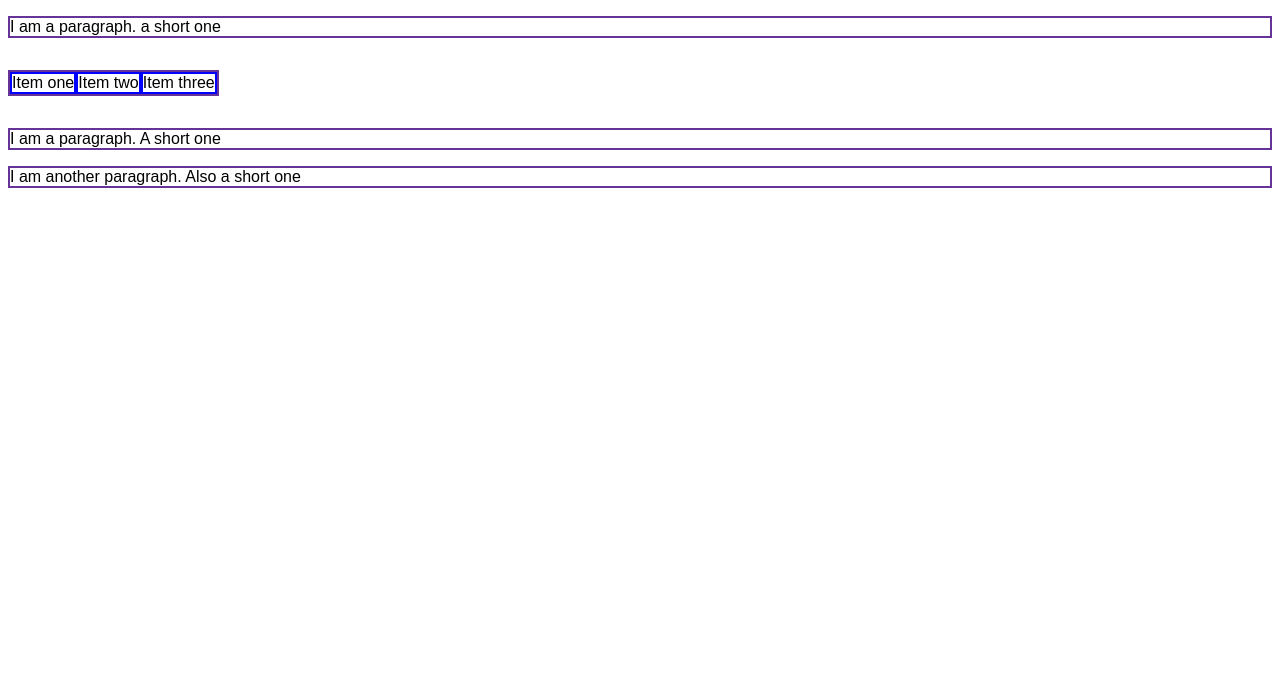
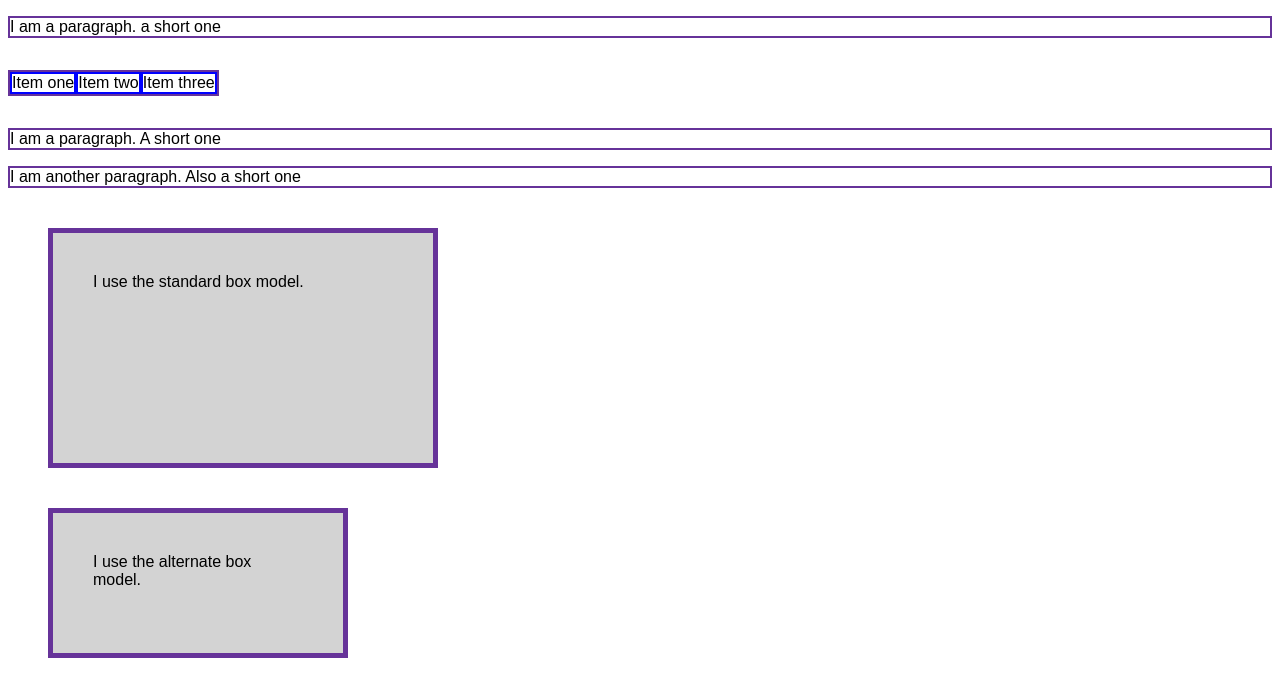
Before and after one commit to Angekarara/CSS-Learning, a plain HTML site: page Index.html in a window 1280 px wide. Drawn offline with Linux system fonts and the light colour scheme.

Commit message:
ft: add other 2 boxes

```diff
--- a/Index.html
+++ b/Index.html
@@ -15,5 +15,7 @@
     </ul>
     <p class="inline">I am a paragraph. A short one</p>
     <p class="inline">I am another paragraph. Also a short one</p>
+    <div class="box">I use the standard box model.</div>
+    <div class="box alternate">I use the alternate box model.</div>
   </body>
 </html>
--- a/index.css
+++ b/index.css
@@ -18,3 +18,14 @@ ul {
 .inline {
   display: block;
 }
+.box {
+  border: 5px solid rebeccapurple;
+  background-color: lightgray;
+  padding: 40px;
+  margin: 40px;
+  width: 300px;
+  height: 150px;
+}
+.alternate {
+  box-sizing: border-box;
+}
```
